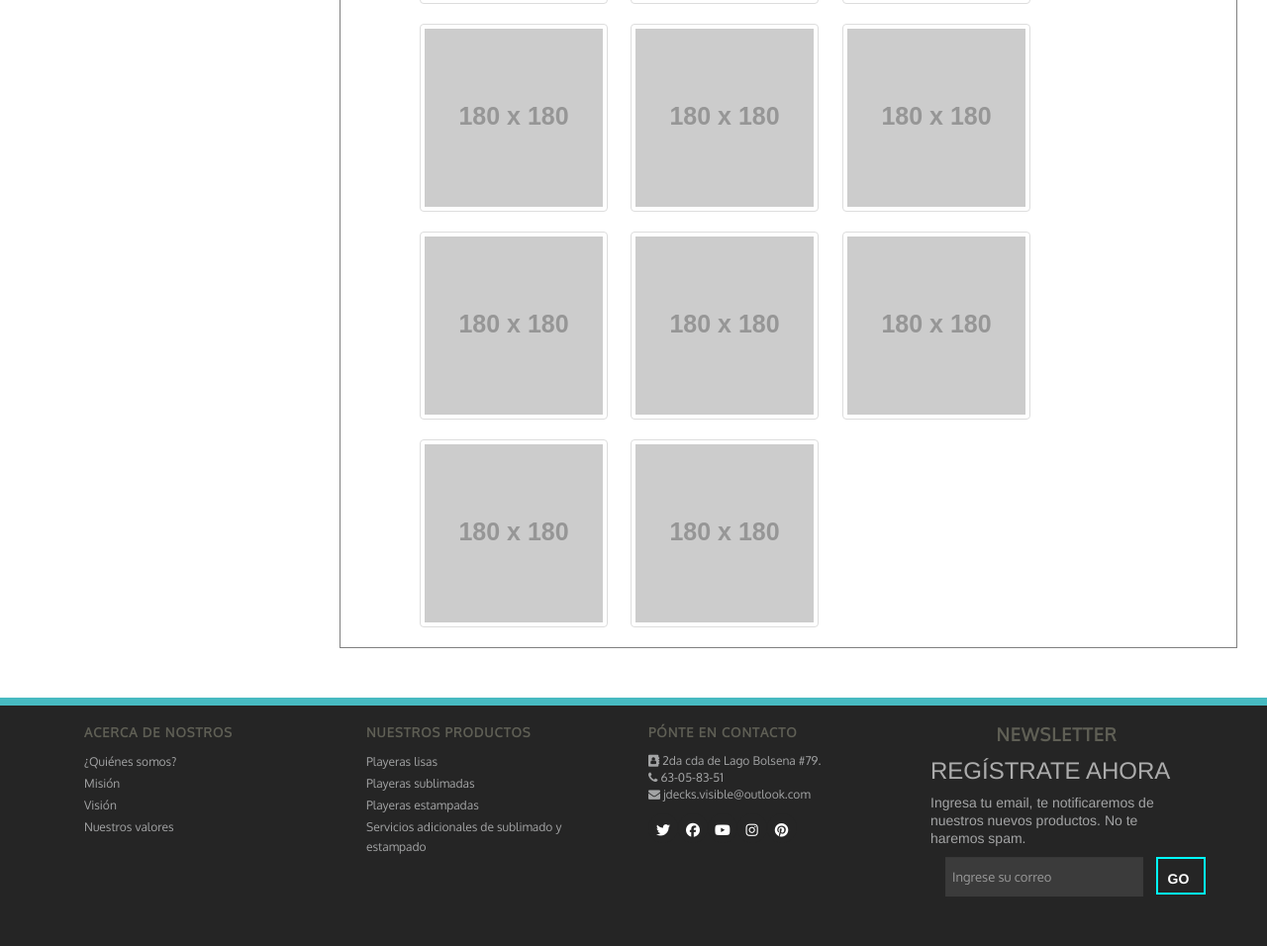
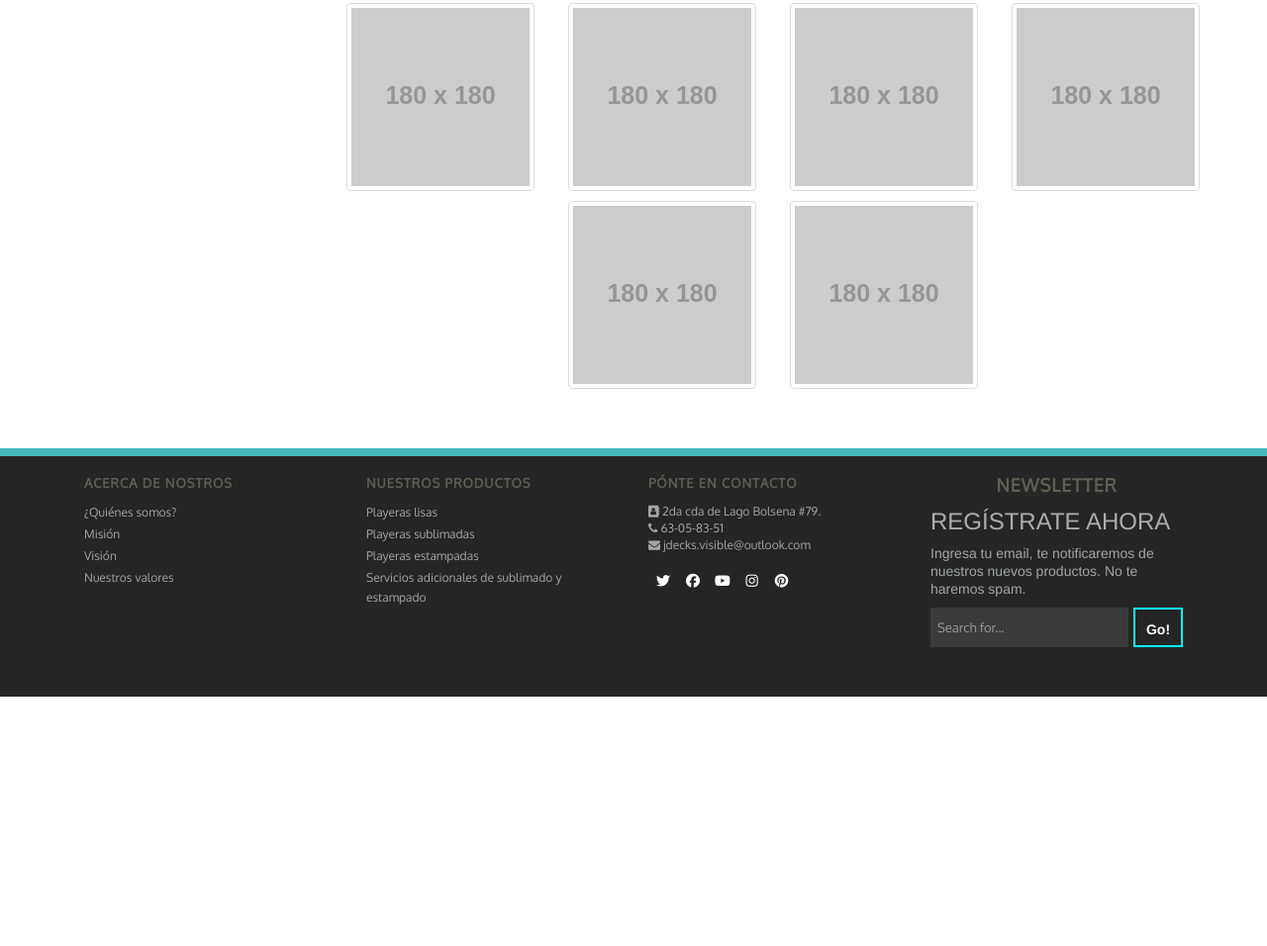
Before and after one commit to esedecks/ProyectoAbu, a plain HTML site: page WebContent/index.html in a window 1280 px wide. Shown: the part 698-1654 px from the top of the page at 99% size. After the commit the page ends 1402 px from the top, so only its background shows below. Drawn offline with nearby package versions, Linux system fonts and the light colour scheme; placeholder pictures from the web are drawn by us; files whose address does not match are found by name.

Commit message:
modificaciones idebar

```diff
--- a/WebContent/index.html
+++ b/WebContent/index.html
@@ -63,7 +63,16 @@
 			<div class="row">
 				<div class="col-md-3">
 					<div class="sidebar">
-						<p>Sidebar</p>
+						<div class="panel panel-default">
+							<div class="panel-heading">CATEGORÍAS DE LOS PRODUCTOS</div>
+							<div class="panel-body">
+								<ul>
+									<li>Mujer</li>
+									<li>Hombre</li>
+								</ul>
+
+							</div>
+						</div>
 					</div>
 				</div>
 				<div class="col-md-9 catalogSection" >
@@ -138,17 +147,13 @@
 							<h5>Newsletter</h5>
 							<h3>Regístrate ahora</h3>
 							<p>Ingresa tu email, te notificaremos de nuestros nuevos productos. No te haremos spam. </p>
-							<div class="row">
-								<div class="col-md-10">
-									<input id="form-newsletter" class="form-control" placeholder="Ingrese su correo" type="text">
 
-								</div>
-								<div class="col-md-2">
-									<a id="basic-addon" class="form-control" href="#">GO</a>
-
-								</div>
-
-							</div>
+							 <div class="input-group">
+						      <input type="text" id="form-newsletter" class="form-control" placeholder="Search for...">
+						      <span class="input-group-btn">
+						        <button  id="basic-addon" class="btn btn-default" type="button">Go!</button>
+						      </span>
+						    </div><!-- /input-group -->
 
 						</div>
 					</div>
--- a/WebContent/styles/index.css
+++ b/WebContent/styles/index.css
@@ -205,14 +205,13 @@ h1{
 }
 .items {
 	padding-top: 20px;
-	padding-left: 70px;
-	border:1px solid gray;
+	text-align: center;
 }
 .items img{
 	display: inline-block;
-	margin-right: 10px;
-	margin-left: 10px;
-	margin-bottom: 20px;
+	margin-right: 30px;
+	margin-left: auto;
+	margin-bottom: 10px;
 }
 
 										/* 	FOOTER SECTION */
@@ -279,10 +278,10 @@ input#form-newsletter{
 	font-size:13px;
 }
 
-a#basic-addon{
+#basic-addon{
 	padding: 10px;
 	width: 50px;
-	height:38px;
+	height:40px;
 	color: white;
 	font-weight: bold;
 	border:2px solid cyan;
```
